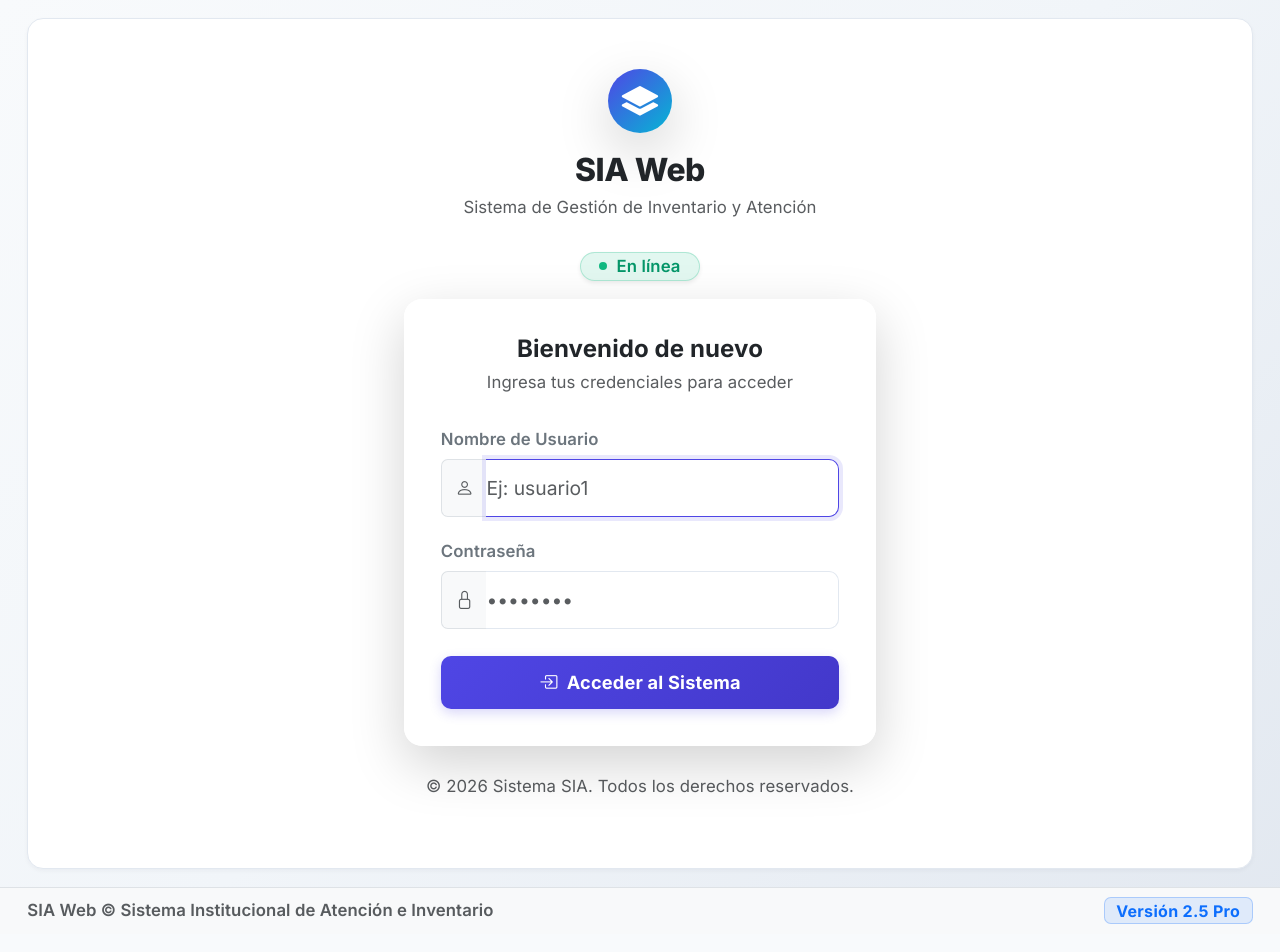
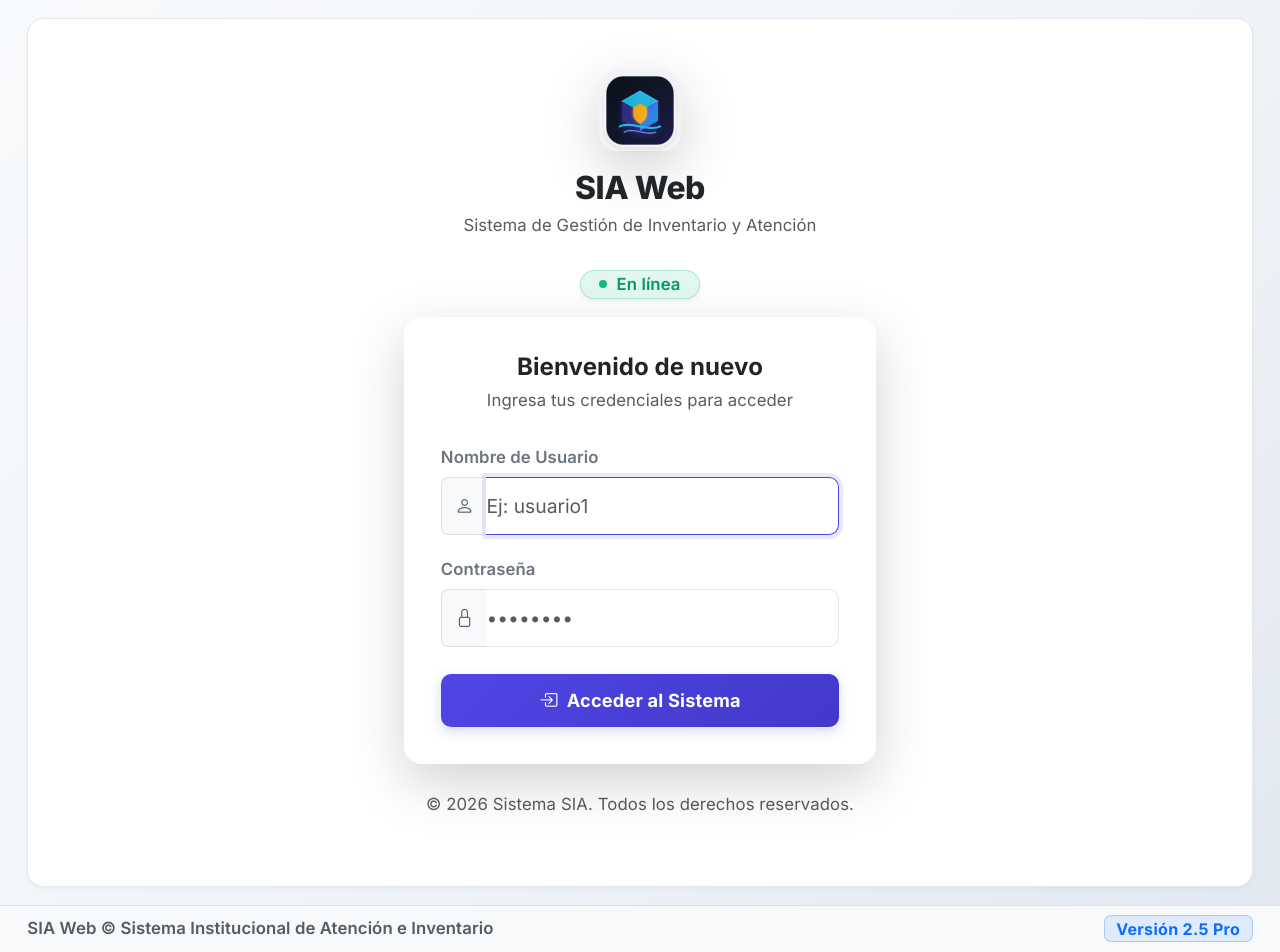
Before and after one commit to jcabritalinares-alt/sia, a Django app: page / in a window 1280 px wide. Before the commit the page ends 924 px from the top, so only its background shows below. Run offline with Django 5.2, Linux system fonts and the light colour scheme; some libraries are stand-ins or nearby versions.

Commit message:
feat(branding): implantacion del nuevo logotipo oficial y favicons de SIA WEB (Opcion 1)

```diff
--- a/templates/base.html
+++ b/templates/base.html
@@ -9,6 +9,9 @@
     <meta name="apple-mobile-web-app-capable" content="yes">
     <meta name="apple-mobile-web-app-status-bar-style" content="black-translucent">
     <link rel="manifest" href="{% static 'manifest.json' %}">
+    <link rel="icon" type="image/svg+xml" href="{% static 'img/sia_icon.svg' %}">
+    <link rel="icon" type="image/png" sizes="64x64" href="{% static 'img/favicon.png' %}">
+    <link rel="apple-touch-icon" href="{% static 'img/icon-192.png' %}">
     <title>SIA Web | Sistema de Inventario y Atención</title>
     <script>
         if ('serviceWorker' in navigator) {
@@ -258,22 +261,22 @@
         }
 
         .brand-icon-box {
-            width: 38px;
-            height: 38px;
-            min-width: 38px;
-            background: linear-gradient(135deg, #4f46e5 0%, #06b6d4 100%);
+            width: 40px;
+            height: 40px;
+            min-width: 40px;
+            background: transparent;
             border-radius: 10px;
-            color: white;
             display: flex;
             align-items: center;
             justify-content: center;
-            font-size: 1.2rem;
-            box-shadow: 0 4px 12px rgba(79, 70, 229, 0.3);
-            transition: transform 0.2s ease;
+            box-shadow: 0 4px 14px rgba(79, 70, 229, 0.3);
+            transition: transform 0.25s ease, filter 0.25s ease;
+            overflow: hidden;
         }
 
         .sidebar-brand-link:hover .brand-icon-box {
-            transform: rotate(-6deg) scale(1.06);
+            transform: scale(1.08);
+            filter: drop-shadow(0 0 8px rgba(6, 182, 212, 0.6));
         }
 
         .btn-sidebar-toggle {
@@ -1137,7 +1140,7 @@
         <div class="sidebar-header d-flex align-items-center justify-content-between p-3 border-bottom">
             <a class="sidebar-brand-link d-flex align-items-center gap-2.5 text-decoration-none" href="{% if user.is_superuser or user.perfil.permiso_dashboard %}{% url 'dashboard' %}{% elif user.perfil.permiso_estadisticas %}{% url 'panel_estadisticas_avanzadas' %}{% elif user.perfil.permiso_atencion_ciudadano %}{% url 'lista_solicitudes_ciudadano' %}{% elif user.perfil.permiso_inventario %}{% url 'inventario' %}{% elif user.perfil.permiso_entradas %}{% url 'lista_entradas_inventario' %}{% elif user.perfil.permiso_entregas %}{% url 'asignar_beneficio' %}{% elif user.perfil.permiso_asignaciones_especiales %}{% url 'lista_asignaciones_especiales' %}{% elif user.perfil.permiso_usuarios %}{% url 'registrar_usuario' %}{% elif user.perfil.permiso_auditoria %}{% url 'lista_auditoria' %}{% elif user.perfil.permiso_respaldos %}{% url 'gestion_respaldos' %}{% else %}#{% endif %}" title="SIA Web - Ir al Inicio">
                 <div class="brand-icon-box">
-                    <i class="bi bi-layers-fill"></i>
+                    <img src="{% static 'img/sia_icon.svg' %}" alt="SIA Logo" style="width: 100%; height: 100%; object-fit: contain;">
                 </div>
                 <div class="sidebar-brand-text">
                     <div class="fw-extrabold fs-5 lh-1 text-dark">SIA Web</div>
@@ -1395,7 +1398,8 @@
             <div class="d-flex align-items-center gap-2">
                 <!-- Marca móvil (solo visible en pantallas < 992px) -->
                 <a class="brand-badge text-decoration-none d-lg-none" href="{% if user.is_superuser or user.perfil.permiso_dashboard %}{% url 'dashboard' %}{% else %}{% url 'inventario' %}{% endif %}">
-                    <i class="bi bi-layers-fill"></i> SIA Web
+                    <img src="{% static 'img/sia_icon.svg' %}" alt="SIA Logo" style="width: 24px; height: 24px; border-radius: 6px; object-fit: contain;">
+                    <span>SIA Web</span>
                 </a>
 
                 <!-- Botón de colapsar/expandir barra lateral (Desktop) -->
@@ -1525,7 +1529,8 @@
 <div class="offcanvas offcanvas-end offcanvas-sia d-lg-none" tabindex="-1" id="offcanvasNavRight" aria-labelledby="offcanvasNavRightLabel">
     <div class="offcanvas-header border-bottom py-3">
         <div class="brand-badge" id="offcanvasNavRightLabel" style="font-size: 1.05rem;">
-            <i class="bi bi-layers-fill"></i> SIA Web
+            <img src="{% static 'img/sia_icon.svg' %}" alt="SIA Logo" style="width: 26px; height: 26px; border-radius: 6px; object-fit: contain;">
+            <span>SIA Web</span>
         </div>
         <button type="button" class="btn-close text-reset" data-bs-dismiss="offcanvas" aria-label="Cerrar menú"></button>
     </div>
--- a/templates/login.html
+++ b/templates/login.html
@@ -1,13 +1,14 @@
 {% extends 'base.html' %}
+{% load static %}
 
 {% block contenido %}
 <div class="row justify-content-center py-4">
     <div class="col-12 col-md-8 col-lg-5">
 
-        <!-- Header del Sistema -->
+        <!-- Header del Sistema con Logotipo Oficial -->
         <div class="text-center mb-4">
-            <div class="d-inline-flex align-items-center justify-content-center bg-primary text-white rounded-circle shadow-lg mb-3" style="width: 64px; height: 64px; background: linear-gradient(135deg, #4f46e5 0%, #06b6d4 100%) !important;">
-                <i class="bi bi-layers-fill fs-2"></i>
+            <div class="d-inline-flex align-items-center justify-content-center p-1 rounded-4 shadow-lg mb-3" style="width: 82px; height: 82px; background: rgba(15, 23, 42, 0.05);">
+                <img src="{% static 'img/sia_icon.svg' %}" alt="SIA Web Logo" style="width: 100%; height: 100%; border-radius: 20px;" class="shadow-sm">
             </div>
             <h2 class="fw-extrabold text-dark tracking-tight mb-1">SIA Web</h2>
             <p class="text-muted small mb-0">Sistema de Gestión de Inventario y Atención</p>
```
Also changed, not shown: static/img/favicon.png, static/img/icon-192.png (added), static/img/icon-512.png (added), static/img/sia_emblem.png (added), static/img/sia_icon.svg (added), static/img/sia_logo.png (added), static/img/sia_logo.svg (added), static/img/sia_logo_opcion1.jpg (added), static/img/sia_logo_opcion2.jpg (added), static/manifest.json.
